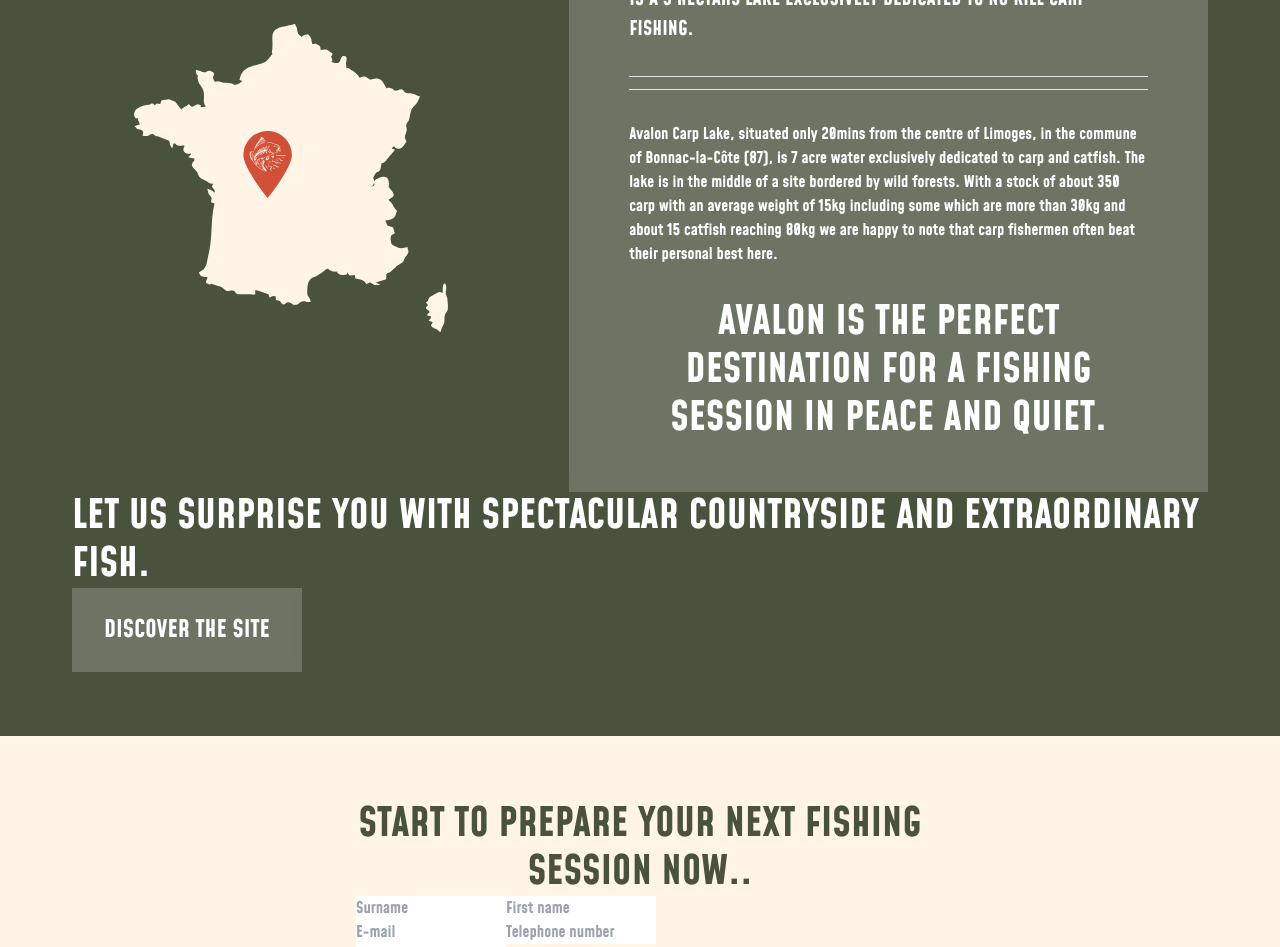
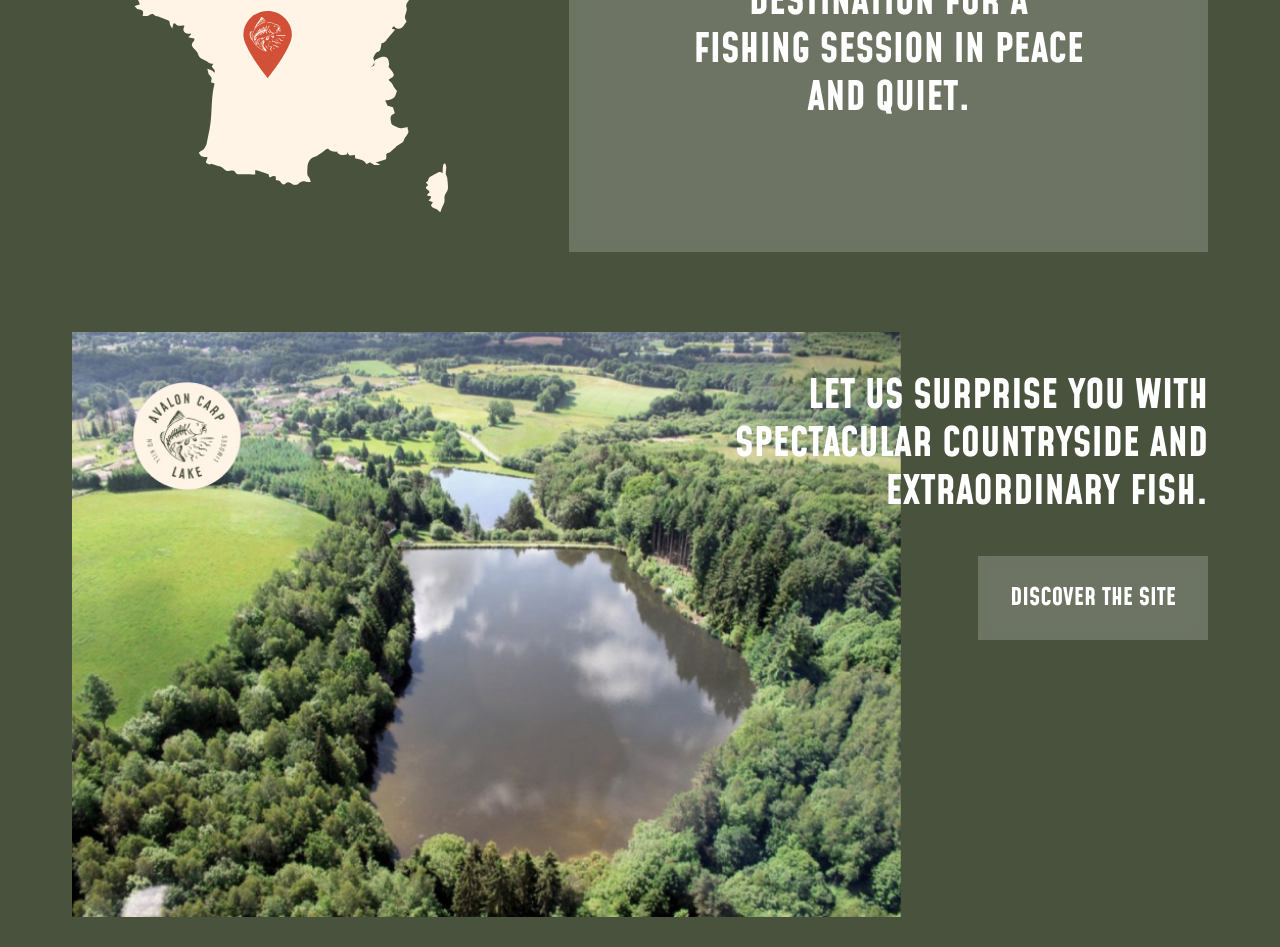
Before and after one commit to utilisateur387/avalon-carp, a React (Create React App) app: page / in a window 1280 px wide. Shown: the part 960-1907 px from the top of the page. Built offline with nearby package versions, Linux system fonts and the light colour scheme.

Commit message:
WIP home

```diff
--- a/src/components/Domaine.js
+++ b/src/components/Domaine.js
@@ -13,6 +13,9 @@
         </div>
       </div>
 
+      <div className="caret-down">
+        <img src="images/picto-caret-down.svg" alt="" />
+      </div>
 
       <div className="container-full bg-green">
         <div className="container-child">
--- a/src/components/Header.js
+++ b/src/components/Header.js
@@ -16,6 +16,11 @@
     console.log(isMenuVisible)
     setIsMenuVisible(!isMenuVisible)
   }
+  const handleClickLogo = () => {
+    setIsMenuVisible(false)
+  }
+
+
   return (
     <>
       <header className="z-[1000]">
@@ -27,7 +32,7 @@
             <Link to="/offres" className="header-link">
               <Trans i18nKey="nav.link2">Nos Offres</Trans>
             </Link>
-            <Link to="/" className="header-link">
+            <Link to="/" className="header-link" onClick={handleClickLogo}>
               <img src={logo} className="header-logo" alt="logo" />
             </Link>
             <Link to="/reglement" className="header-link">
--- a/src/components/Home.js
+++ b/src/components/Home.js
@@ -9,32 +9,46 @@
 
       <div className="empty-first-container flex items-end">
         <div className="container-child">
-          <h1 className="text-white md:w-5/12 sm:w-full"><Trans i18nKey="home.h1">Un moment de pêche et de détente au coeur des forêts du Limousin.</Trans></h1>
+          <h1 className="text-white md:w-4/12 sm:w-full"><Trans i18nKey="home.h1">Un moment de pêche et de détente au coeur des forêts du Limousin.</Trans></h1>
         </div>
       </div>
 
+      {/* <div className="caret-down">
+        <img src="images/picto-caret-down.svg" alt="" />
+      </div> */}
+
+      {/* <div className="container-full">
+        <div className="container-child">
+          <h1 className="text-white md:w-4/12 sm:w-full"><Trans i18nKey="home.h1">Un moment de pêche et de détente au coeur des forêts du Limousin.</Trans></h1>
+        </div>
+      </div> */}
 
       <div className="container-full bg-green">
         <div class="container-child">
-          <div className="flex space-x-11 ">
-            <div className="w-5/12 pr-4 pt-20">
-              <img src="images/home/carte-france.svg" alt="Carte de la France" className="pt-10 mx-auto" />
+          <div className="block md:flex md:space-x-11 ">
+            <div className="md:w-5/12 sm:w-full mb-10 md:pr-4 md:pt-20 carte-france">
+              <img src="images/home/carte-france.svg" alt="Carte de la France" className="mx-auto" />
             </div>
 
-            <div className="bg-blur w-7/12 text-white px-16 py-14">
-              <h3 className="mb-8"><Trans i18nKey="home.h3-01">À SEULEMENT 20MN DU CENTRE DE LIMOGES LE DOMAINE AVALON CARP LAKE EST UN PLAN D’EAU DE 3 HECTARES EXCLUSIVEMENT DÉDIÉ À LA PÊCHE DE LA CARPE EN NO KILL.</Trans></h3>
+            <div className="bg-blur home-bloc-description md:w-7/12 sm:w-full text-white px-16 py-14">
+              <h3 className="mb-4"><Trans i18nKey="home.h3-01">À SEULEMENT 20MN DU CENTRE DE LIMOGES LE DOMAINE AVALON CARP LAKE EST UN PLAN D’EAU DE 3 HECTARES EXCLUSIVEMENT DÉDIÉ À LA PÊCHE DE LA CARPE EN NO KILL.</Trans></h3>
               <hr className="mb-3"/>
               <hr className="mb-8"/>
-              <p className="mb-8"><Trans i18nKey="home.p-01">Situé sur la commune de Bonnac-la-Côte (87), la pêche des carpes et silures se pratique sur le plan d’eau situé au centre du domaine bordé de forêts sauvages. Avec son cheptel composé de plus de 350 carpes avec une moyenne de 15kg dont quelques-unes de plus de 30kg ainsi qu’une  quinzaine de silures dont certains dépassent les 80kg les carpistes battent souvent leur record personnel pour note plus grand bonheur.</Trans></p>
+              <p className="sm:mb-16 md:mb-40"><Trans i18nKey="home.p-01">Situé sur la commune de Bonnac-la-Côte (87), la pêche des carpes et silures se pratique sur le plan d’eau situé au centre du domaine bordé de forêts sauvages. Avec son cheptel composé de plus de 350 carpes avec une moyenne de 15kg dont quelques-unes de plus de 30kg ainsi qu’une  quinzaine de silures dont certains dépassent les 80kg les carpistes battent souvent leur record personnel pour note plus grand bonheur.</Trans></p>
               <h2 className="text-center"><Trans i18nKey="home.h2-01">AVALON EST LA DESTINATION PARFAITE POUR UN MOMENT DE PÊCHE EN TOUTE TRANQUILLITÉ.</Trans></h2>
             </div>
           </div>
 
-          <div>
-            <h2 className="white"><Trans i18nKey="home.h2-02">LAISSEZ-VOUS SURPRENDRE PAR DES PAYSAGES SPECTACULAIRES ET DES POISSONS HORS DU COMMUN.</Trans></h2>
-            <a href="">
-              <button class="cta bg-blur"><Trans i18nKey="home.cta-decouvrir">DÉCOUVRIR LE DOMAINE</Trans></button>
-            </a>
+          <div className="d-block md:flex">
+            <div className='md:w-7/12 w-full my-10 md:mb-24 md:mt-0 img-vue-aerienne'>
+              <img src="images/home/img-vue-aerienne.jpg" alt="" />
+            </div>
+            <div className='text-right md:w-5/12 w-full z-10 md:pt-10'>
+              <h2 className="white text-right mb-10"><Trans i18nKey="home.h2-02">LAISSEZ-VOUS SURPRENDRE PAR DES PAYSAGES SPECTACULAIRES ET DES POISSONS HORS DU COMMUN.</Trans></h2>
+              <a href="">
+                <button class="cta bg-blur"><Trans i18nKey="home.cta-decouvrir">DÉCOUVRIR LE DOMAINE</Trans></button>
+              </a>
+            </div>
           </div>
         </div>
       </div>
--- a/src/components/Offres.js
+++ b/src/components/Offres.js
@@ -11,6 +11,10 @@
         <div className="container-child">
           <h1 class="uppercase white md:w-5/12 sm:w-full"><Trans i18nKey="offres.h1">retrouvez ici des formules adaptées à chacun, pour une expérience unique.</Trans></h1>
         </div>
+      </div>
+
+      <div className="caret-down">
+        <img src="images/picto-caret-down.svg" alt="" />
       </div>
 
       <div className="container-child offres-main-title">
--- a/src/components/Reglement.js
+++ b/src/components/Reglement.js
@@ -13,6 +13,10 @@
             <Trans i18nKey="reglement.h1">Quelques règles à connaître pour appréhender au mieux votre visite.</Trans>
           </h1>
         </div>
+      </div>
+
+      <div className="caret-down">
+        <img src="images/picto-caret-down.svg" alt="" />
       </div>
 
       <section className="reglement bg-beige">
--- a/src/hooks/useWindowSize.jsx
+++ /dev/null
@@ -1,31 +0,0 @@
-import { useState } from 'react'
-
-import { useEventListener } from 'usehooks-ts'
-
-const useWindowSize = () => {
-    // Initialize state with undefined width/height so server and client renders match
-    // Learn more here: https://joshwcomeau.com/react/the-perils-of-rehydration/
-    const [windowSize, setWindowSize] = useState({
-      width: undefined,
-      height: undefined,
-    });
-    useEffect(() => {
-      // Handler to call on window resize
-      function handleResize() {
-        // Set window width/height to state
-        setWindowSize({
-          width: window.innerWidth,
-          height: window.innerHeight,
-        });
-      }
-      // Add event listener
-      window.addEventListener("resize", handleResize);
-      // Call handler right away so state gets updated with initial window size
-      handleResize();
-      // Remove event listener on cleanup
-      return () => window.removeEventListener("resize", handleResize);
-    }, []); // Empty array ensures that effect is only run on mount
-    return windowSize;
-  }
-
-export default useWindowSize
--- a/src/i18n.js
+++ b/src/i18n.js
@@ -42,7 +42,7 @@
             "message": "Message",
             "submit": "Send",
             "infos-pratiques": "Practical information",
-            "preparez-maintenant": "START TO PREPARE YOUR NEXT FISHING SESSION NOW..</strong>"
+            "preparez-maintenant": "START PREPARING YOUR NEXT FISHING SESSION NOW</strong>"
           },
           "domaine": {
             "h1-01": "Discover everything that the site has to offer you.",
--- a/src/stylesheets/index.scss
+++ b/src/stylesheets/index.scss
@@ -94,7 +94,20 @@
 
     .container-child {
       width: 100%;
+      padding-bottom: 48px;
     }
+}
+.caret-down {
+  position: absolute;
+  bottom: 48px;
+  width: 100vw;
+  display: flex;
+  justify-content: center;
+  cursor: pointer;
+
+  img {
+    width: 60px;
+  }
 }
 .cta {
   padding: 1.5rem 2rem;
--- a/src/stylesheets/pages/home.scss
+++ b/src/stylesheets/pages/home.scss
@@ -1,11 +1,38 @@
+.home {
+    // .empty-first-container {
+    //     margin-bottom: -400px;
+    // }
     .contact-form-section {
         background-color: var(--beige);
         padding-top: 64px;
         padding-bottom: 64px;
 
         h2 {
-        max-width: 600px;
+            max-width: 550px;
             color: var(--green);
+            margin-bottom: 2rem;
+        }
+    }
+    .home-bloc-description {
+        @media screen and (min-width: 768px) {
+            transform: translateY(-480px);
+            margin-bottom: -400px;
         }
 
+        h2 {
+            max-width: 400px;
+            margin: 0 auto;
         }
+    }
+    .carte-france {
+        @media screen and (min-width: 768px) {
+            transform: translateY(-80px);
+        }
+    }
+    .img-vue-aerienne {
+        @media screen and (min-width: 768px) {
+            transform-origin: top left;
+            transform: scale(1.25);
+        }
+    }
+}
```
Also changed, not shown: public/images/home/img-vue-aerienne.jpg (added). Lines whose indentation alone changed are shown as unchanged.
